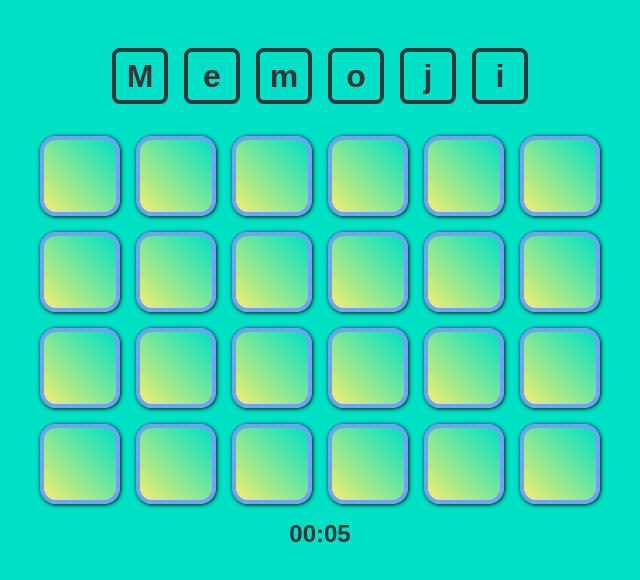
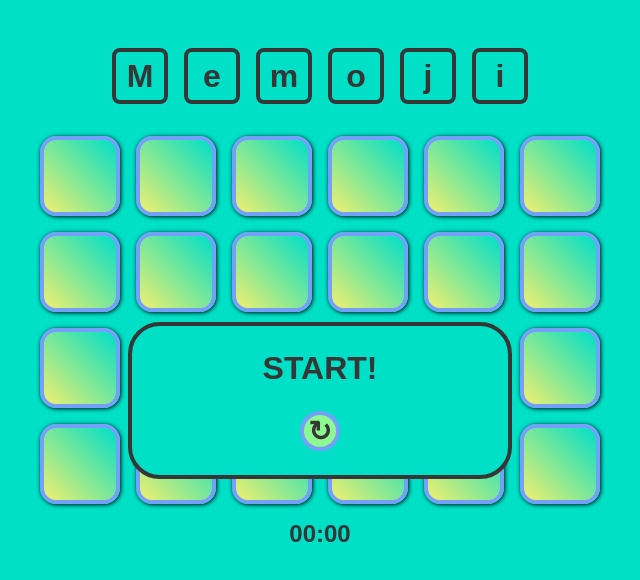
Before and after one commit to MikhailErnstovich/Portfolio, a plain HTML site: page Memoji/index.html in a window 1280 px wide. Shown: the whole page, without its empty margins (320-960 px from the left). Drawn offline with Linux system fonts and the light colour scheme.

Commit message:
Timer fixed. Now game starts on click

```diff
--- a/Memoji/script.js
+++ b/Memoji/script.js
@@ -46,12 +46,12 @@
         /*add overlay*/
         createOverlay: function(){
             let overlay = document.createElement('DIV');
-            overlay.classList.add('game-overlay');
+            overlay.classList.add('game-overlay','transparent');
             overlay.classList.add('flex');
             let messageBox = document.createElement('DIV');
             messageBox.classList.add('message-box');
             let messageText = document.createElement('H2');
-            messageText.innerText = "RESTART";
+            messageText.innerText = "START!";
             let restartButton = document.createElement('BUTTON');
             restartButton.innerHTML = '&#8635;';
             restartButton.classList.add('restart-button');
@@ -59,7 +59,6 @@
             messageBox.append(restartButton);
             overlay.append(messageBox);
             this.section.append(overlay);
-
         },
         /*create single card*/
         createCard: function(obj){
@@ -84,7 +83,7 @@
                 this.container.children[i].dataset.num = i;
             }
             this.createOverlay();
-            this.start(arr);
+            //this.start(arr);
         },
         /*create clock box*/
         createClock:function(){
@@ -239,5 +238,7 @@
     });
     gameSection.querySelector(".restart-button").addEventListener('click',function(){
         gameObj.start(symbols);
+        gameSection.querySelector('.game-overlay').classList.remove('transparent');
+        gameSection.querySelector('.game-overlay').classList.add('semitransparent');
     });
 })();
--- a/Memoji/style.scss
+++ b/Memoji/style.scss
@@ -104,7 +104,6 @@ body{
         left:0;
         width: 100%;
         height: 100%;
-        background-color: #0000008f;
         .message-box{
             display: flex;
             flex-direction: column;
@@ -213,3 +212,9 @@ body{
 .flex{
     display: flex;
 }
+.transparent{
+    background-color: transparent;
+}
+.semitransparent{
+    background-color: #0000008f;
+}
```
Also changed, not shown: Memoji/css/style.css, 1 other file.
